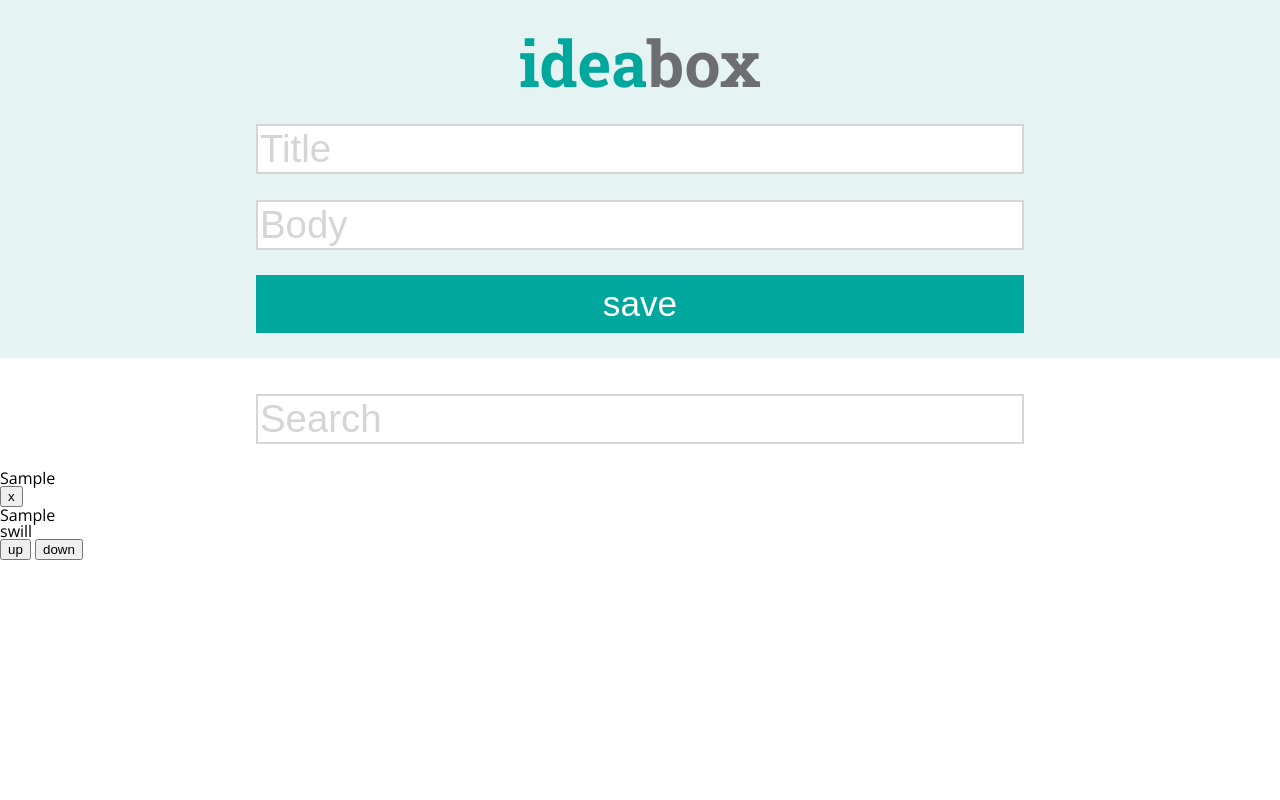
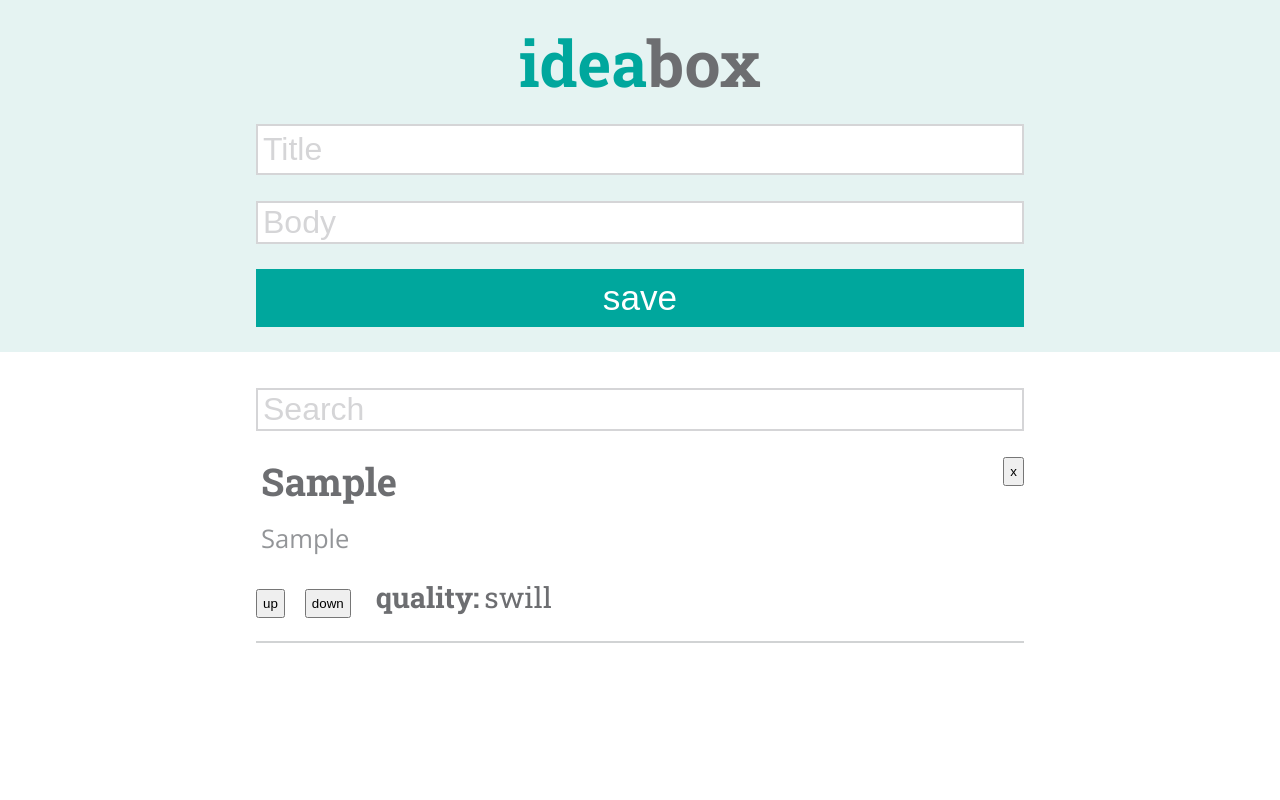
Before and after one commit to jdursema/IdeaBox, a plain HTML site: page index.html in a window 1280 px wide. Both pictures are taken after typing "Sample", "Sample" into the empty fields and a click on the button "save". Shown: the top 800 px of the page. Drawn offline with nearby package versions, Linux system fonts and the light colour scheme.

Commit message:
css for new idea cards

```diff
--- a/ideabox.js
+++ b/ideabox.js
@@ -11,12 +11,12 @@ function prependCard(event) {
 
 	$('.ideas').prepend(
 		`<div class="ideaBox">
-			<h2>${titleInput.val()}</h2>
+			<h2 class="title-input">${titleInput.val()}</h2>
 				<button class="delete">x</button>
-				<p>${ideaInput.val()}</p>
-				<p class="quality">swill</p>
+				<p class="idea-input">${ideaInput.val()}</p>
 				<button class="up">up</button>
 				<button class="down">down</button>
+				<p class="quality">quality:<span class="quality-type">swill</span></p><hr color="#D1D3D4"/>
 		</div>`
 	);
 	clearInputFields();
@@ -38,37 +38,37 @@ $('.ideas').on('click',function(event){
 
 
 
-$('.ideas').on('click', upIdeaQuality);
+$('.up').on('click', upIdeaQuality);
 
 function upIdeaQuality(event){
 	event.preventDefault();
-	var n = $('.quality').text();
+	var n = $('.quality-type').text();
 	if(event.target.className === 'up'){
 		if(n === 'swill'){
-			$('.quality').text('plausible');
+			$('.quality-type').text('  '+'plausible');
 		}
 	}
 
 	if(event.target.className === 'up'){
 		if(n === 'plausible'){
-			$('.quality').text('genius');
+			$('.quality-type').text('  '+'genius');
 		}
 	}
 }
 
-$('.ideas').on('click', downIdeaQuality);
+$('.down').on('click', downIdeaQuality);
 
 function downIdeaQuality(event){
 	event.preventDefault();
-	var n = $('.quality').text();
+	var n = $('.quality-type').text();
 	if(event.target.className === 'down'){
 		if(n === 'genius'){
-			$('.quality').text('plausible');
+			$('.quality-type').text('  '+'plausible');
 		}
 	}
 	if(event.target.className === 'down'){
 		if(n === 'plausible'){
-			$('.quality').text('swill');
+			$('.quality-type').text('  '+'swill');
 		}
 	}
 }
--- a/style.css
+++ b/style.css
@@ -23,8 +23,24 @@ span{
 	color: #6D6E71;
 }
 
+.title-input,
+.delete,
+.idea-input,
+.quality,
+.up, .down{
+	padding: 5px;
+}
+
+.quality,
+.up, .down{
+	display: inline-block;
+	margin-right: 10px;
+}
+
+
 .input,
-.save-button{
+.save-button,
+.ideas{
 	box-sizing: border-box;
 	display: block;
 	font-size: 3vw;
@@ -34,6 +50,9 @@ span{
 
 .input{
 	border: 2px solid #D5D5D7;
+	padding-left: 5px;
+	font-size: 2.5vw;
+	font-weight: 500;
 }
 
 .input::placeholder{
@@ -58,3 +77,47 @@ section{
 	padding-top: 10px;
 	min-height: 100vh;
 }
+
+.ideas{
+	background-color: #FFF;
+	color: #455A64;
+	display: block;
+	margin: 20px;
+	margin: auto;
+}
+
+button.ideas,
+h2{
+	display: inline-block;
+}
+
+.delete{
+	float: right;
+}
+
+h2.title-input,
+.quality{
+	color: #6D6E71;
+	font-weight: 700;
+	font-family: 'Roboto Slab', serif;
+}
+
+.quality,
+.quality-type{
+	font-size: 2.25vw;
+}
+
+.quality-type{
+	display: inline-block;
+	font-family: 'Roboto Slab', sans-serif;
+	font-weight: 500;
+	padding: 5px;
+	margin-right: 20px;
+}
+
+.idea-input{
+	color: #939598;
+	font-size: 2vw;
+	line-height: 1.5;
+	margin: 10px auto 10px;
+}
```
